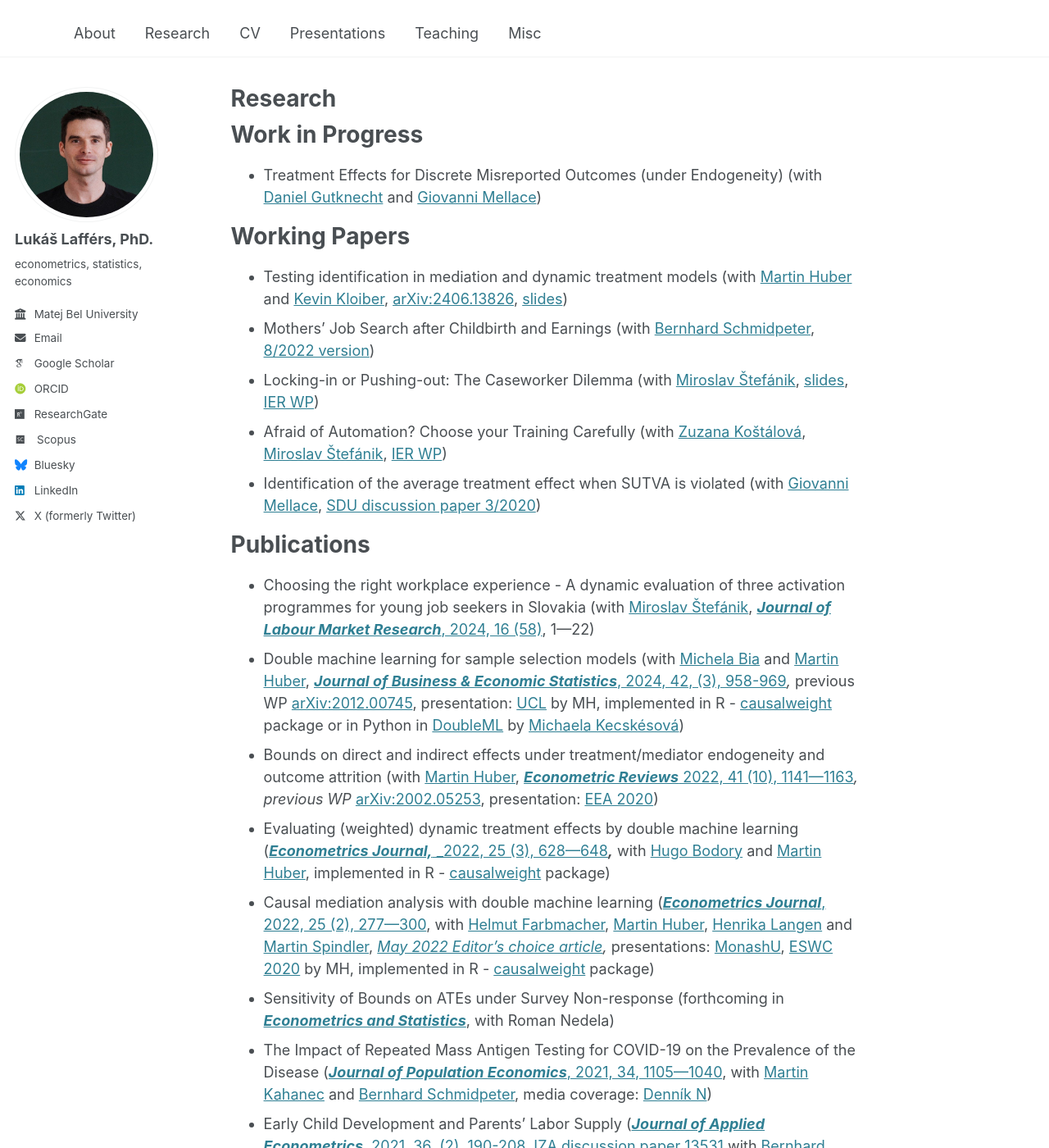
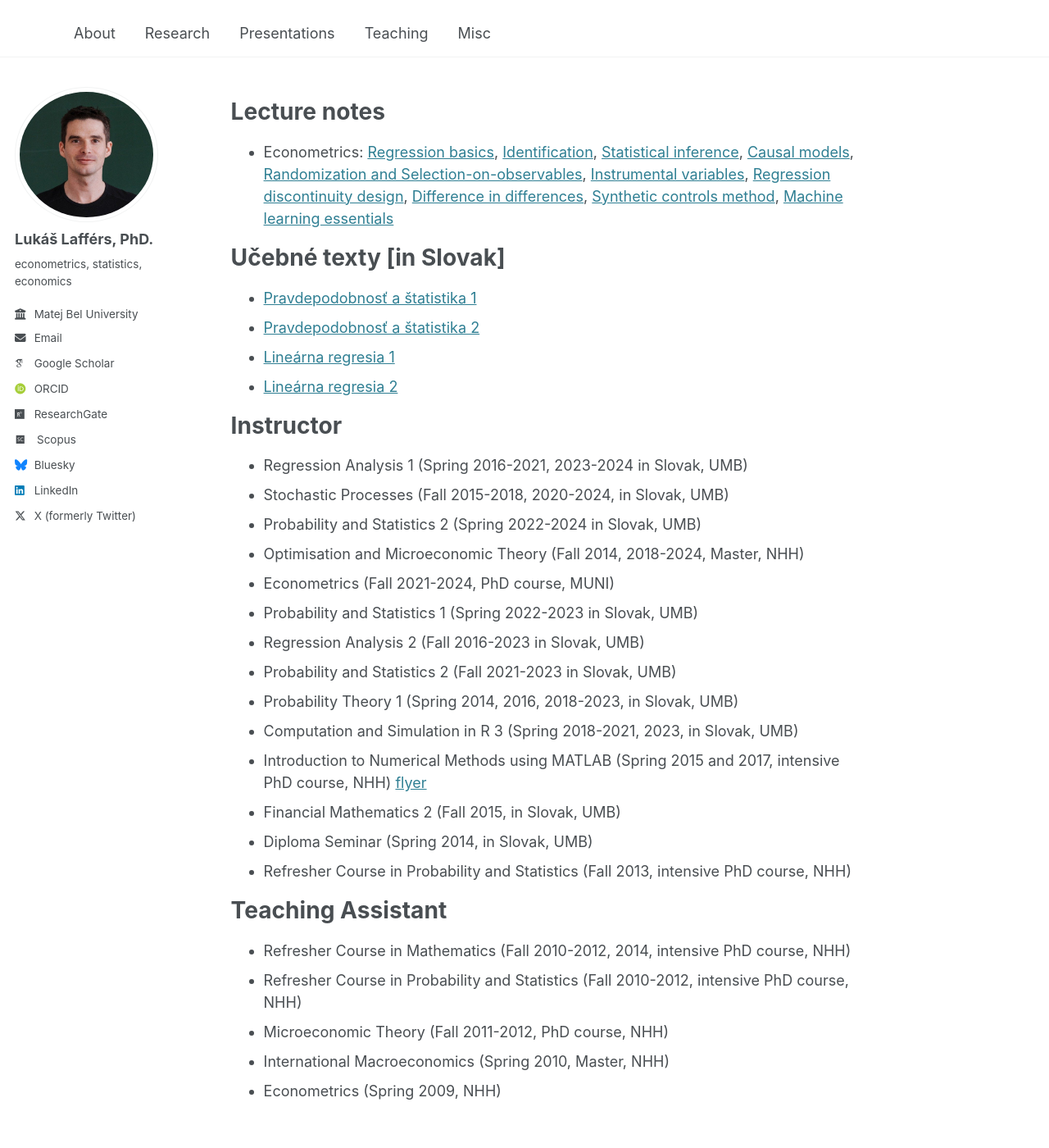
Before and after one commit to LukasLaffers/lukaslaffers.github.io, a Jekyll site: the page built from _pages/teachings.md, in a window 1280 px wide and 1400 px high. Shown: the whole window at 82% size. Built offline with Jekyll 4.4.1, drawn with Linux system fonts in a browser that asks for light colours; some web fonts are replaced; some of the changed text lies outside the part shown.

Commit message:
almost all

```diff
--- a/_data/navigation.yml
+++ b/_data/navigation.yml
@@ -11,14 +11,11 @@ main:
   - title: "Research"
     url: /research/
 
-  - title: "CV"
-    url: /cv/
-
   - title: "Presentations"
     url: /presentations/
 
   - title: "Teaching"
-    url: /teaching/
+    url: /teachings/
 
   - title: "Misc"
     url: /misc/
--- a/_pages/research.md
+++ b/_pages/research.md
@@ -1,6 +1,6 @@
 ---
 permalink: /
-title: "Research"
+title: ""
 author_profile: true
 redirect_from:
   - /research/
--- /dev/null
+++ b/_pages/teachings.md
@@ -0,0 +1,49 @@
+---
+permalink: /
+title: ""
+author_profile: true
+redirect_from:
+  - /teachings/
+  - /teachings.html
+---
+
+
+Lecture notes
+======
+
+- Econometrics: [Regression basics](https://www.lukaslaffers.com/s/econx_1_LL_2.pdf), [Identification](https://www.lukaslaffers.com/s/econx_2a_LL_handout.pdf), [Statistical inference](https://www.lukaslaffers.com/s/econx_2b_LL_handout.pdf), [Causal models](https://www.lukaslaffers.com/s/econx_3a_LL_handout.pdf), [Randomization and Selection-on-observables](https://www.lukaslaffers.com/s/econx_3b_LL_handout.pdf), [Instrumental variables](https://www.lukaslaffers.com/s/econx_4_IV_LL_handout.pdf), [Regression discontinuity design](https://www.lukaslaffers.com/s/econx_5a_LL_handout.pdf), [Difference in differences](https://www.lukaslaffers.com/s/econx_5b_LL_handout.pdf), [Synthetic controls method](https://www.lukaslaffers.com/s/econx_6a_LL_handout.pdf), [Machine learning essentials](https://www.lukaslaffers.com/s/econx_6b_LL_handout.pdf)
+
+Učebné texty \[in Slovak\]
+======
+
+- [Pravdepodobnosť a štatistika 1](https://lukaslaffers.github.io/pas1/)
+- [Pravdepodobnosť a štatistika 2](https://lukaslaffers.github.io/pas2/)
+- [Lineárna regresia 1](https://www.lukaslaffers.com/s/MAR1_poznamkyMain-8chj.pdf)
+- [Lineárna regresia 2](https://www.lukaslaffers.com/s/MAR2_all-afk9.pdf)
+
+Instructor
+======
+
+- Regression Analysis 1 (Spring 2016-2021, 2023-2024 in Slovak, UMB)
+- Stochastic Processes (Fall 2015-2018, 2020-2024, in Slovak, UMB)
+- Probability and Statistics 2 (Spring 2022-2024 in Slovak, UMB)
+- Optimisation and Microeconomic Theory (Fall 2014, 2018-2024, Master, NHH)
+- Econometrics (Fall 2021-2024, PhD course, MUNI)
+- Probability and Statistics 1 (Spring 2022-2023 in Slovak, UMB)
+- Regression Analysis 2 (Fall 2016-2023 in Slovak, UMB)
+- Probability and Statistics 2 (Fall 2021-2023 in Slovak, UMB)
+- Probability Theory 1 (Spring 2014, 2016, 2018-2023, in Slovak, UMB)
+- Computation and Simulation in R 3 (Spring 2018-2021, 2023, in Slovak, UMB)
+- Introduction to Numerical Methods using MATLAB (Spring 2015 and 2017, intensive PhD course, NHH) [flyer](https://www.lukaslaffers.com/s/ECS550NFB-flyer.pdf)
+- Financial Mathematics 2 (Fall 2015, in Slovak, UMB)
+- Diploma Seminar (Spring 2014, in Slovak, UMB)
+- Refresher Course in Probability and Statistics (Fall 2013, intensive PhD course, NHH)
+
+Teaching Assistant
+======
+
+- Refresher Course in Mathematics (Fall 2010-2012, 2014, intensive PhD course, NHH)
+- Refresher Course in Probability and Statistics (Fall 2010-2012, intensive PhD course, NHH)
+- Microeconomic Theory (Fall 2011-2012, PhD course, NHH)
+- International Macroeconomics (Spring 2010, Master, NHH)
+- Econometrics (Spring 2009, NHH)
```
Also changed, not shown: _pages/misc.md (added, +28 -0 lines), _pages/presentations.md (added, +26 -0 lines), 1 other file.
